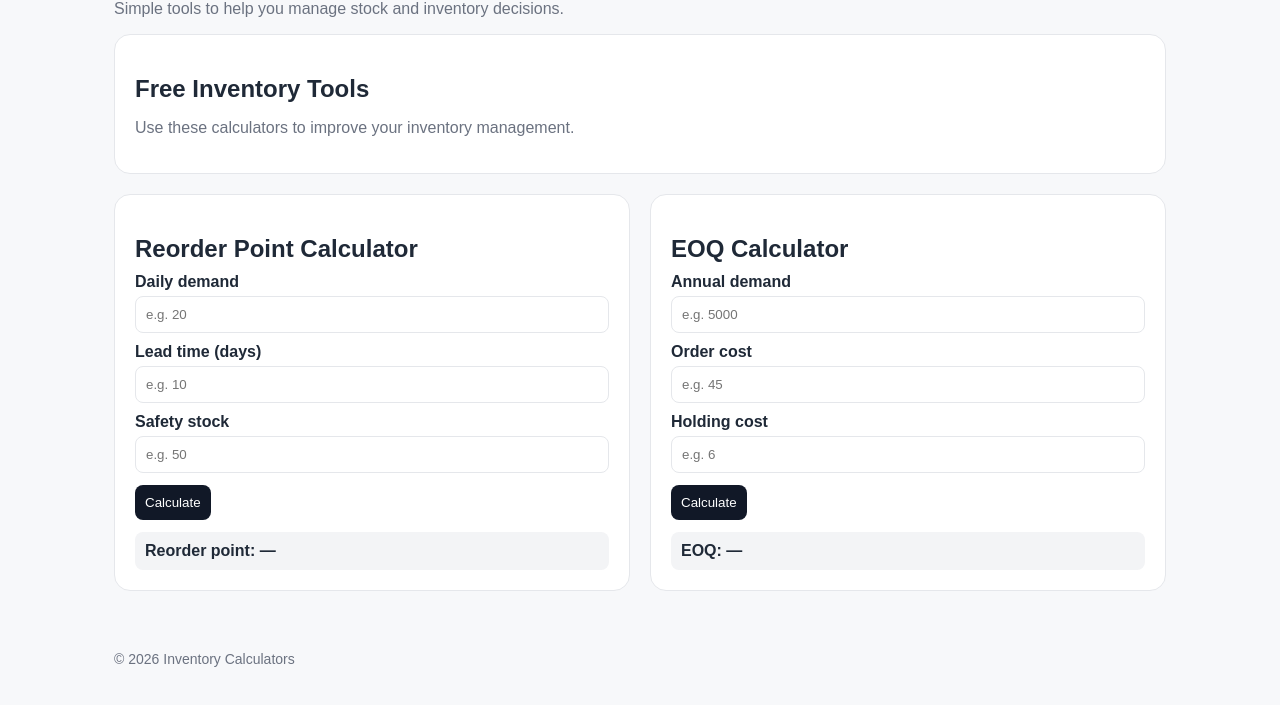
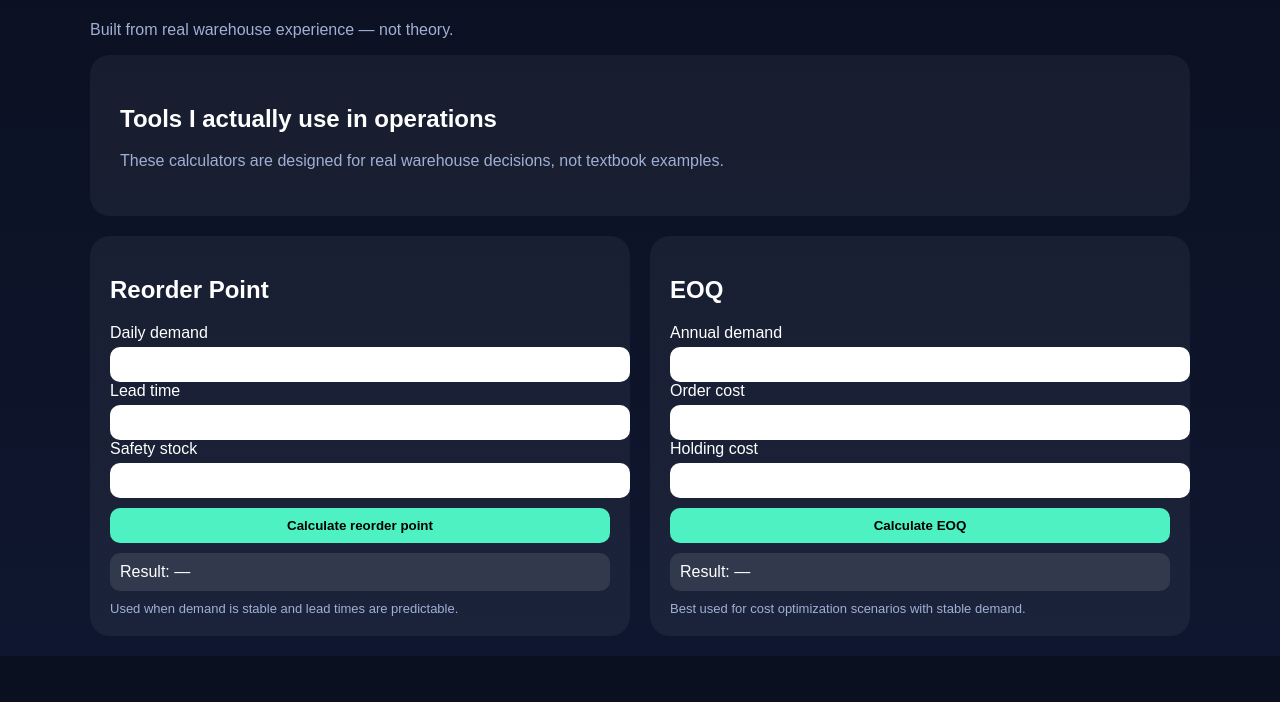
Before and after one commit to devriesalex-ctrl/inventorycalculators, a plain HTML site: page index.html in a window 1280 px wide. Shown: the part 98-803 px from the top of the page. Drawn offline with Linux system fonts and the light colour scheme.

Commit message:
Update index.html

```diff
--- a/index.html
+++ b/index.html
@@ -1,89 +1,77 @@
 <!DOCTYPE html>
 <html lang="en">
 <head>
-  <meta charset="UTF-8" />
-  <meta name="viewport" content="width=device-width, initial-scale=1.0" />
+<meta charset="UTF-8">
+<meta name="viewport" content="width=device-width, initial-scale=1.0">
 <title>Inventory Calculators</title>
 
 <style>
-    :root {
-      --bg: #f7f8fa;
-      --card: #ffffff;
-      --text: #1f2937;
-      --muted: #6b7280;
-      --border: #e5e7eb;
-      --accent: #111827;
-      --soft: #f3f4f6;
-    }
-
-    * { box-sizing: border-box; }
-
 body {
-      margin: 0;
+  margin:0;
   font-family: Arial, sans-serif;
-      background: var(--bg);
-      color: var(--text);
+  background: linear-gradient(180deg,#0b1020,#0f1730);
+  color:white;
 }
 
 .container {
-      max-width: 1100px;
-      margin: auto;
-      padding: 24px;
+  max-width:1100px;
+  margin:auto;
+  padding:20px;
 }
 
-    h1, h2, h3 { margin-bottom: 10px; }
-    p { color: var(--muted); }
+h1 {font-size:40px;}
+p {color:#9fb0d4;}
 
-    .hero, .card {
-      background: var(--card);
-      border: 1px solid var(--border);
-      border-radius: 16px;
-      padding: 20px;
-      margin-bottom: 20px;
+.hero {
+  padding:30px;
+  border-radius:20px;
+  background:rgba(255,255,255,0.05);
+  margin-bottom:20px;
 }
 
 .grid {
-      display: grid;
-      gap: 20px;
-      grid-template-columns: repeat(auto-fit, minmax(320px, 1fr));
+  display:grid;
+  grid-template-columns:1fr 1fr;
+  gap:20px;
 }
 
-    label {
-      display: block;
-      margin-top: 10px;
-      font-weight: bold;
+.card {
+  padding:20px;
+  border-radius:20px;
+  background:rgba(255,255,255,0.05);
 }
 
 input {
-      width: 100%;
-      padding: 10px;
-      margin-top: 5px;
-      border-radius: 8px;
-      border: 1px solid var(--border);
+  width:100%;
+  padding:10px;
+  margin-top:5px;
+  border-radius:10px;
+  border:none;
 }
 
 button {
-      margin-top: 12px;
-      padding: 10px;
-      border: none;
-      border-radius: 8px;
-      background: var(--accent);
-      color: white;
-      cursor: pointer;
+  margin-top:10px;
+  padding:10px;
+  width:100%;
+  border:none;
+  border-radius:10px;
+  background:#4ef2c2;
+  color:black;
+  font-weight:bold;
+  cursor:pointer;
 }
 
 .result {
-      margin-top: 12px;
-      padding: 10px;
-      background: var(--soft);
-      border-radius: 8px;
-      font-weight: bold;
+  margin-top:10px;
+  padding:10px;
+  background:rgba(255,255,255,0.1);
+  border-radius:10px;
 }
 
-    footer {
-      margin-top: 40px;
-      color: var(--muted);
-      font-size: 14px;
+.note {
+  margin-top:10px;
+  font-size:13px;
+  color:#9fb0d4;
 }
 </style>
 </head>
@@ -92,88 +80,86 @@
 <div class="container">
 
 <h1>Inventory Calculators</h1>
-    <p>Simple tools to help you manage stock and inventory decisions.</p>
+<p>Built from real warehouse experience — not theory.</p>
 
 <div class="hero">
-      <h2>Free Inventory Tools</h2>
-      <p>Use these calculators to improve your inventory management.</p>
+<h2>Tools I actually use in operations</h2>
+<p>These calculators are designed for real warehouse decisions, not textbook examples.</p>
 </div>
 
 <div class="grid">
 
-      <!-- REORDER -->
 <div class="card">
-        <h2>Reorder Point Calculator</h2>
+<h2>Reorder Point</h2>
 
 <label>Daily demand</label>
-        <input id="dailyDemand" type="number" placeholder="e.g. 20">
+<input id="demand">
 
-        <label>Lead time (days)</label>
-        <input id="leadTime" type="number" placeholder="e.g. 10">
+<label>Lead time</label>
+<input id="lead">
 
 <label>Safety stock</label>
-        <input id="safetyStock" type="number" placeholder="e.g. 50">
+<input id="stock">
 
-        <button onclick="calculateReorder()">Calculate</button>
+<button onclick="reorder()">Calculate reorder point</button>
 
-        <div id="reorderResult" class="result">Reorder point: —</div>
+<div id="r" class="result">Result: —</div>
+
+<div class="note">
+Used when demand is stable and lead times are predictable.
+</div>
 </div>
 
-      <!-- EOQ -->
 <div class="card">
-        <h2>EOQ Calculator</h2>
+<h2>EOQ</h2>
 
 <label>Annual demand</label>
-        <input id="annualDemand" type="number" placeholder="e.g. 5000">
+<input id="ad">
 
 <label>Order cost</label>
-        <input id="orderCost" type="number" placeholder="e.g. 45">
+<input id="oc">
 
 <label>Holding cost</label>
-        <input id="holdingCost" type="number" placeholder="e.g. 6">
+<input id="hc">
 
-        <button onclick="calculateEOQ()">Calculate</button>
+<button onclick="eoq()">Calculate EOQ</button>
 
-        <div id="eoqResult" class="result">EOQ: —</div>
+<div id="e" class="result">Result: —</div>
+
+<div class="note">
+Best used for cost optimization scenarios with stable demand.
+</div>
 </div>
 
 </div>
 
-    <footer>
-      <p>© 2026 Inventory Calculators</p>
-    </footer>
-
 </div>
 
 <script>
-    function calculateReorder() {
-      let d = parseFloat(document.getElementById("dailyDemand").value);
-      let l = parseFloat(document.getElementById("leadTime").value);
-      let s = parseFloat(document.getElementById("safetyStock").value);
+function reorder(){
+let d=parseFloat(demand.value);
+let l=parseFloat(lead.value);
+let s=parseFloat(stock.value);
 
-      if (isNaN(d) || isNaN(l) || isNaN(s)) {
-        document.getElementById("reorderResult").textContent = "Enter valid numbers";
+if(isNaN(d)||isNaN(l)||isNaN(s)){
+r.innerHTML="Enter valid numbers";
 return;
 }
 
-      let result = (d * l) + s;
-      document.getElementById("reorderResult").textContent =
-        "Reorder point: " + result.toFixed(2);
+r.innerHTML="Reorder point: "+(d*l+s).toFixed(2);
 }
 
-    function calculateEOQ() {
-      let d = parseFloat(document.getElementById("annualDemand").value);
-      let o = parseFloat(document.getElementById("orderCost").value);
-      let h = parseFloat(document.getElementById("holdingCost").value);
+function eoq(){
+let d=parseFloat(ad.value);
+let o=parseFloat(oc.value);
+let h=parseFloat(hc.value);
 
-      if (isNaN(d) || isNaN(o) || isNaN(h) || h === 0) {
-        document.getElementById("eoqResult").textContent = "Enter valid numbers";
+if(isNaN(d)||isNaN(o)||isNaN(h)||h===0){
+e.innerHTML="Enter valid numbers";
 return;
 }
 
-      let eoq = Math.sqrt((2 * d * o) / h);
-      document.getElementById("eoqResult").textContent =
-        "EOQ: " + eoq.toFixed(2);
+e.innerHTML="EOQ: "+Math.sqrt((2*d*o)/h).toFixed(2);
 }
 </script>
 
```
Lines whose indentation alone changed are shown as unchanged.
